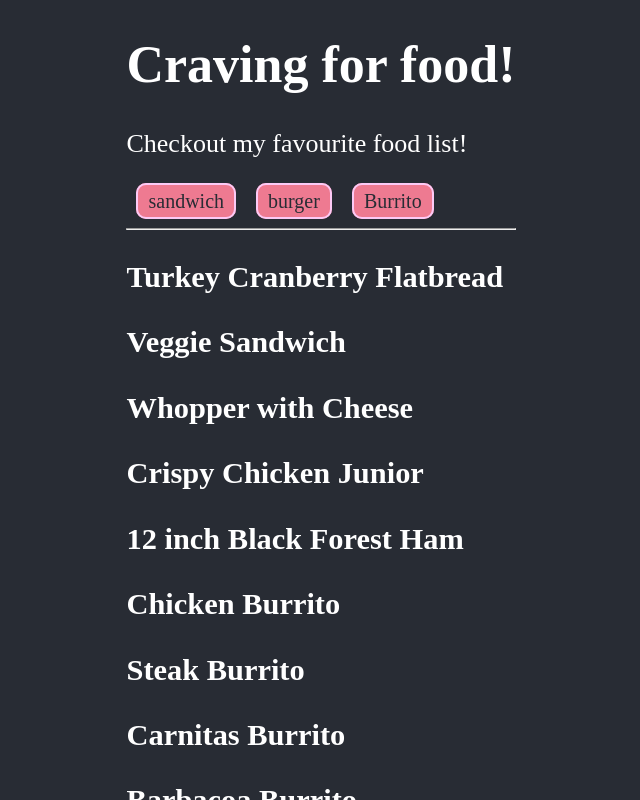
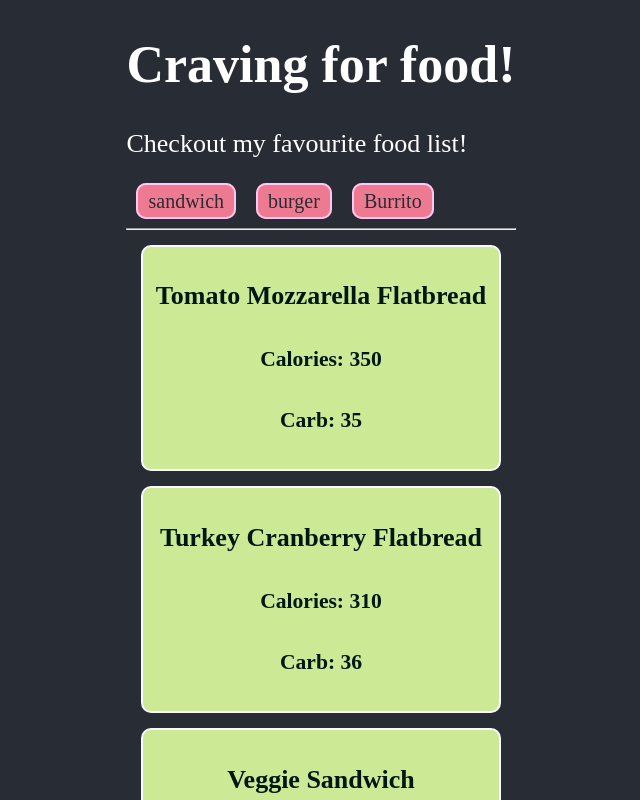
Before and after one commit to prkm93/neogcamp-food-filter-app, a React (Create React App) app: page / in a window 1280 px wide. Both pictures are taken after a click on the element "sandwich". Shown: the top 800 px of the page, without its empty margins (319-959 px from the left). Built offline with nearby package versions, Linux system fonts and the light colour scheme; the HTML template or start-up script is replaced by a standard one.

Commit message:
Added food category

```diff
--- a/src/App.css
+++ b/src/App.css
@@ -21,3 +21,11 @@
   background-color: rgb(238, 122, 145);
   cursor:pointer;
 }
+.food-list{
+  color: rgb(2, 22, 22);
+  border: 2px solid ghostwhite;
+  margin: 15px;
+  border-radius: 10px;
+  text-align: center;
+  background-color: rgb(204, 233, 149);
+}
--- a/src/App.js
+++ b/src/App.js
@@ -4,6 +4,7 @@
 function App() {
 
   const [categorylist, setCategoryList] = useState('');
+  const [foodList, setFoodList] = useState('');
 
   useEffect(() => {
     filteredFoodCategory();
@@ -11,7 +12,7 @@
 
   const foodInventory = [
     {
-      name: "Tomato Mozzarella Flatbread",
+      foodName: "Tomato Mozzarella Flatbread",
       type: "sandwich",
       calories: 350,
       carbs: 35
@@ -78,6 +79,12 @@
     console.log(categorylist);
   }
 
+  const filterHandler = (item) => {
+    const list = foodInventory.filter(food => food.type === item);
+    console.log(list);
+    setFoodList(list);
+  }
+
   return (
     <div className="App">
       <header className="App-header">
@@ -87,7 +94,7 @@
           {
             categorylist && categorylist.length && categorylist.map((item) => {
               return (
-                <span className="category-list">
+                <span key={item} className="category-list" onClick={() => filterHandler(item)}>
                   {item}
                 </span>
               )
@@ -96,11 +103,12 @@
         </div>
         <hr />
         {
-          foodInventory.map(item => {
+          foodList && Array.isArray(foodList) && foodList.map((item, i) => {
             return (
-              <div>
-                <h3>{item.foodName}</h3>
-                <p>{item.foodType}</p>
+              <div key={i} className="food-list">
+                <h4>{item.foodName}</h4>
+                <h5>Calories: {item.calories}</h5>
+                <h5>Carb: {item.carbs}</h5>
               </div>
             )
           })
```
